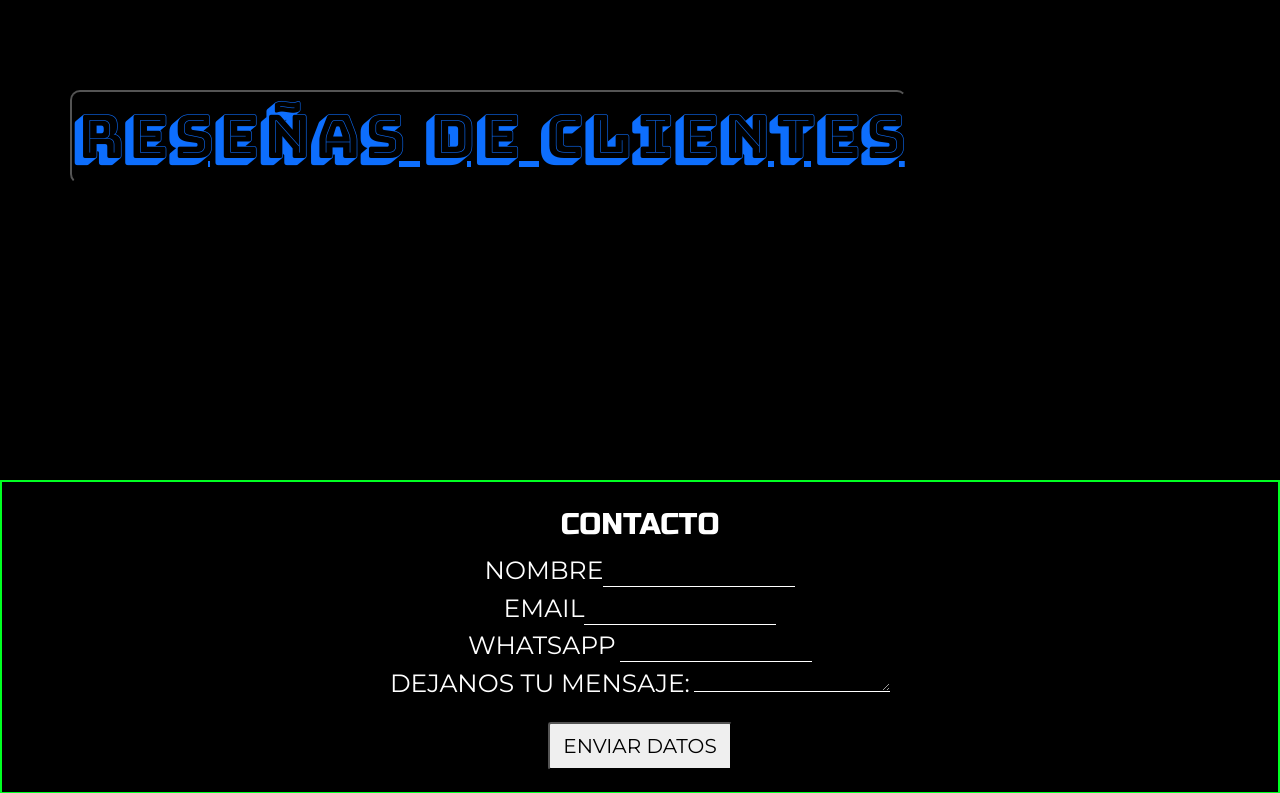
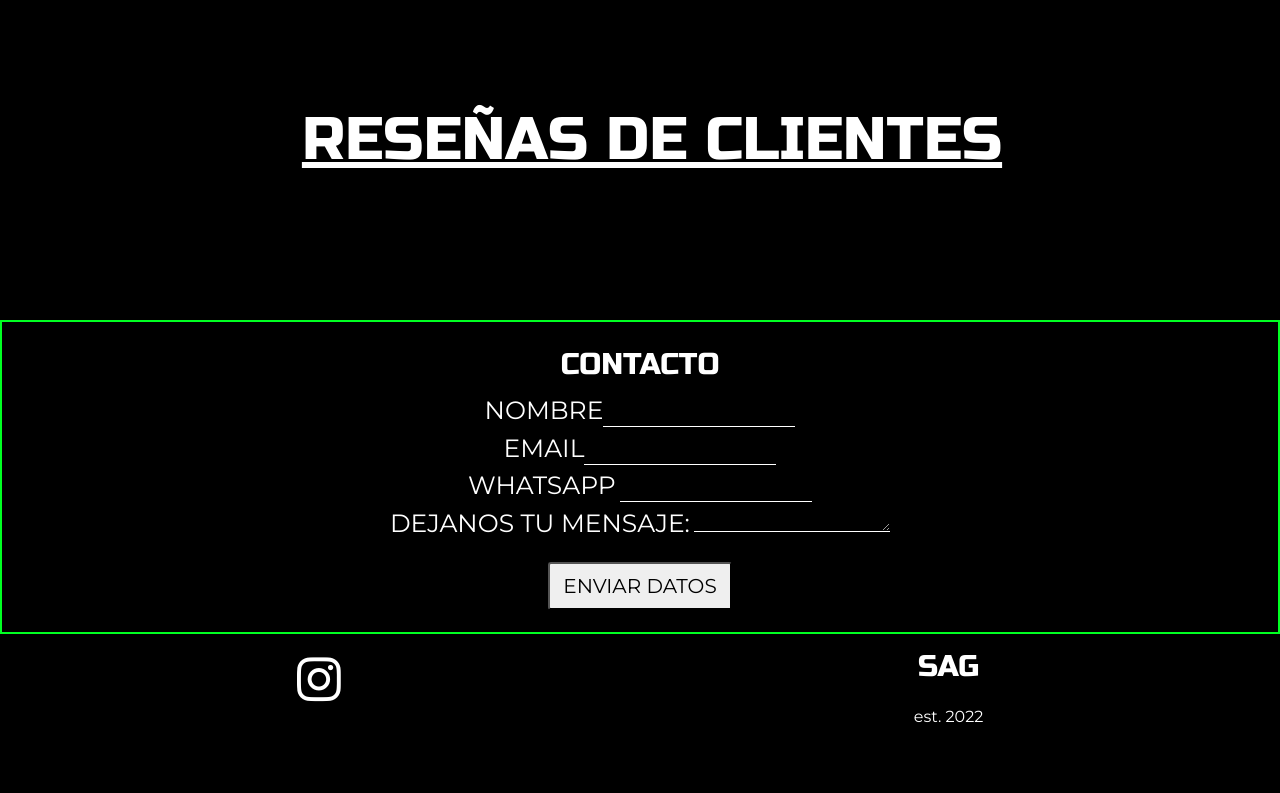
Before and after one commit to Orquito22/TP2, a Django app: page / in a window 1280 px wide. Shown: the part 1212-2005 px from the top of the page. After the commit the page ends 1935 px from the top, so only its background shows below. Run offline with Django 4.2, Linux system fonts and the light colour scheme; some libraries are stand-ins or nearby versions.

Commit message:
ultima rev4

```diff
--- a/TPDjango/static/css/style.css
+++ b/TPDjango/static/css/style.css
@@ -44,7 +44,7 @@ body {
 
 #resenia{
 
-    height: 60vh;
+    height: 40vh;
 
 
 }
@@ -54,6 +54,9 @@ body {
     color: white;
     font-size: 60px;
     border-radius: 10px;
-    font-family: bungee shade;
+    font-family: russo one;
     margin-top: 90px;
+    line-height: 100px;
+    display: inline-block;
+    text-align: center;
 }
--- a/TPDjango/templates/index.html
+++ b/TPDjango/templates/index.html
@@ -69,11 +69,12 @@
 
    <div class="container" id="resenia">
 
-    <button type="button" class="botonres">
+    <div class="row"></div>
+    <div class="row"><a class="menu-link  botonres" href="{% url 'resenia:resenia' %}">RESEÑAS DE CLIENTES</a></div>
+    <div class="row"></div>
 
-      <a class="menu-link" href="{% url 'resenia:resenia' %}">RESEÑAS DE CLIENTES</a>
 
-    </button>
+
 
   </div>
 
```
